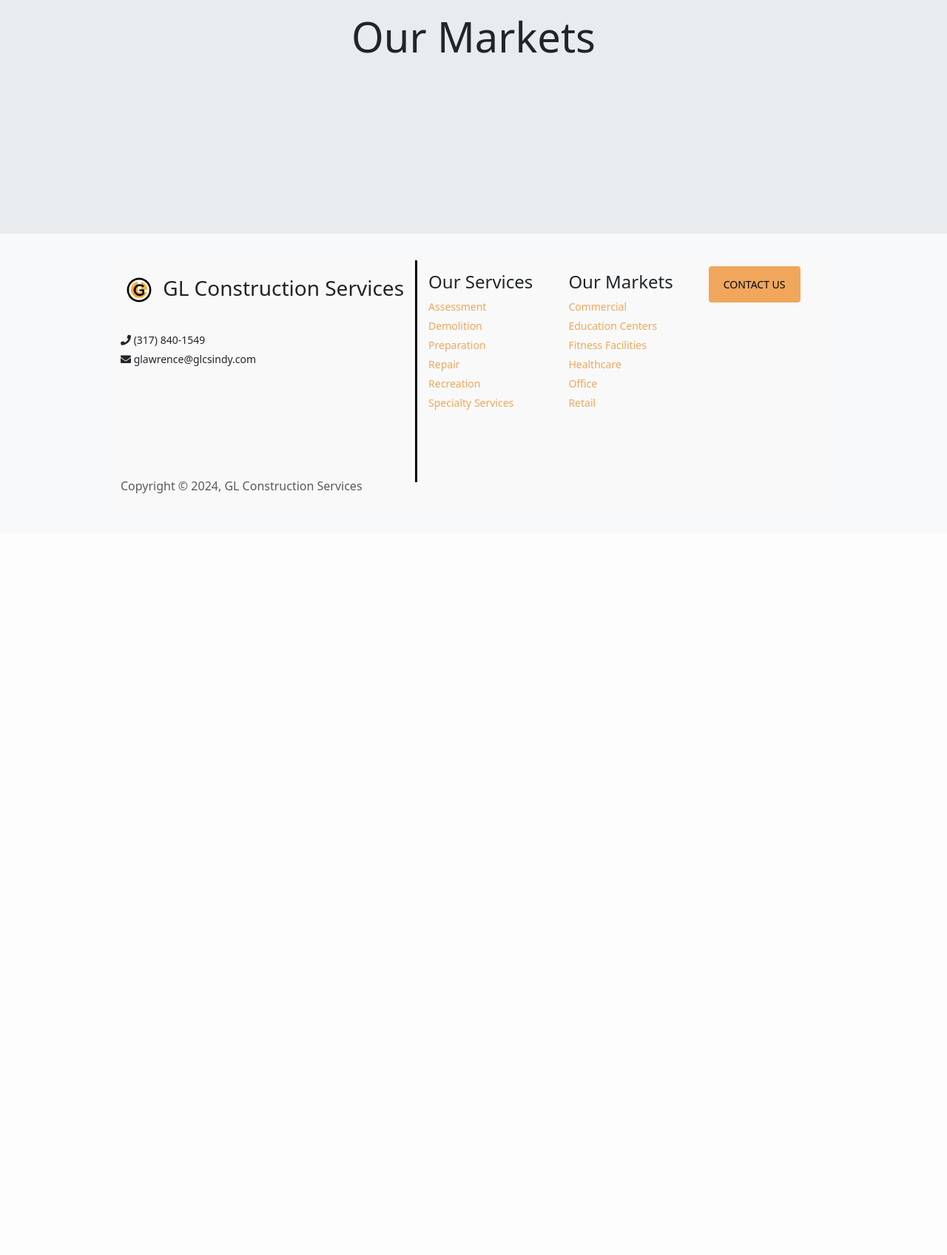
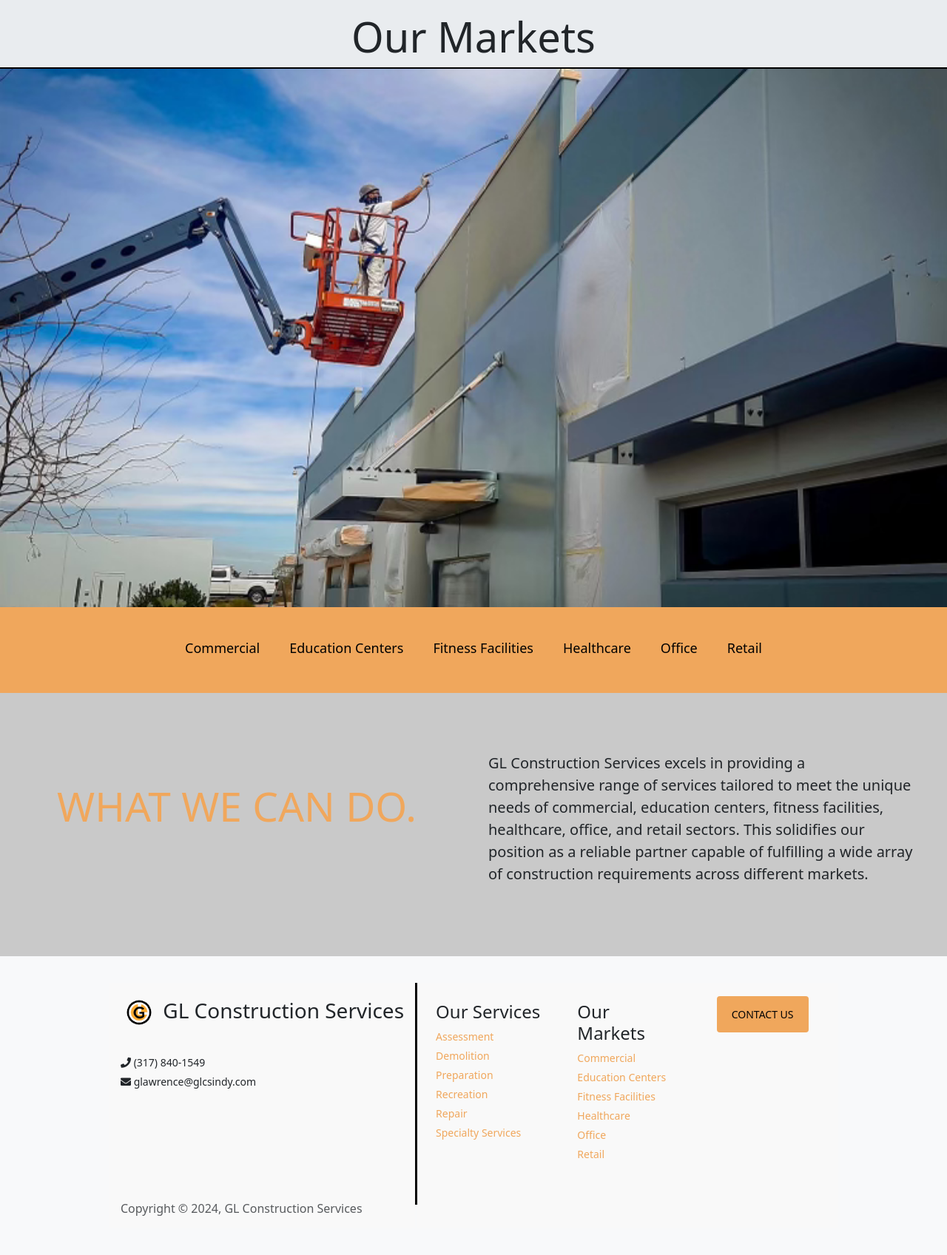
Before and after one commit to kamgreenwald/Gregs-Website, a Flask app: page /our_markets/ in a window 1280 px wide. Shown: the part 80-1777 px from the top of the page at 74% size. Before the commit the page ends 747 px from the top, so only its background shows below. Run offline with Flask 2, Linux system fonts and the light colour scheme.

Commit message:
JAN18 CLASS

```diff
--- a/flaskapp/templates/base.html
+++ b/flaskapp/templates/base.html
@@ -27,12 +27,18 @@
         border: 0px solid #ddd;
         background-color: #f9f9f9;
     }
+    .section_footer2 {
+        flex: 1;
+        padding: 25px;
+        border: 0px solid #ddd;
+        background-color: #f9f9f9;
+    }
     .contact-info_footer {
-        margin-bottom: 5px; /* Adjust the bottom margin */
+        margin-bottom: 5px;
         font-size: 14px;
     }
     .info_footer {
-        margin-bottom: 5px; /* Adjust the bottom margin */
+        margin-bottom: 5px;
         font-size: 14px;
         color:#F0A75C;
     }
@@ -144,16 +150,16 @@
                 <span class="text-muted">Copyright © 2024, GL Construction Services</span>
             </div>
             <div class="vertical"></div>
-            <div class="section_footer">
-                <h4>Our Services</h4>
-                <p class="info_footer">Assessment</p>
-                <p class="info_footer">Demolition</p>
-                <p class="info_footer">Preparation</p>
-                <p class="info_footer">Repair</p>
-                <p class="info_footer">Recreation</p>
-                <p class="info_footer">Specialty Services</p>
+            <div class="section_footer2">
+                <h4><a class="navbar-brand" href="{{ url_for('our_services') }}">Our Services</a></h4>
+                <p class="info_footer"><a class="navbar-brand" href="{{ url_for('our_services_assessment') }}">Assessment</a></p>
+                <p class="info_footer"><a class="navbar-brand" href="{{ url_for('our_services_demolition') }}">Demolition</a></p>
+                <p class="info_footer"><a class="navbar-brand" href="{{ url_for('our_services_preparation') }}">Preparation</a></p>
+                <p class="info_footer"><a class="navbar-brand" href="{{ url_for('our_services_recreation') }}">Recreation</a></p>
+                <p class="info_footer"><a class="navbar-brand" href="{{ url_for('our_services_repair') }}">Repair</a></p>
+                <p class="info_footer"><a class="navbar-brand" href="{{ url_for('our_services_specialty_services') }}">Specialty Services</a></p>
             </div>
-            <div class="section_footer">
+            <div class="section_footer2">
                 <h4>Our Markets</h4>
                 <p class="info_footer">Commercial</p>
                 <p class="info_footer">Education Centers</p>
@@ -162,7 +168,7 @@
                 <p class="info_footer">Office</p>
                 <p class="info_footer">Retail</p>
             </div>
-            <div class="section_footer">
+            <div class="section_footer2">
                 <h4><a href="{{ url_for('contact') }}" class="button_contact">CONTACT US</a></h4>
             </div>
         </div>
--- a/flaskapp/templates/our_markets.html
+++ b/flaskapp/templates/our_markets.html
@@ -4,9 +4,66 @@
 
 {% block content %}
 <div>
-    <h1 class="display-4 text-center">Our Markets</h1>
+  <h1 class="display-4 text-center">Our Markets</h1>
 </div>
 <style>
+    .styled-hr {
+        border: none;
+        height: 2px;
+        background-color: #000;
+        border-color: #000;
+    }
+  .image-container {
+    position: relative;
+    width: 100%;
+    overflow: hidden;
+  }
 
+  .img-fluid {
+    width: 100%;
+    height: auto;
+    display: block;
+    margin: 0;
+    padding: 0;
+    border-top: 2px solid #000;
+  }
+  .thick-bar {
+    width: 100%;
+    height: 110px;
+    background-color: #F0A75C;
+    display: flex;
+    justify-content: center;
+    align-items: center;
+  }
+
+  .thick-bar a {
+    color: #000;
+    text-decoration: none;
+    margin: 0 20px;
+    font-size: 18px;
+  }
+  .thick-bar a:hover {
+    color: #FFF;
+  }
 </style>
+<div class="image-container">
+  <img class="img-fluid" src="{{ url_for('static', filename='images/spraycrop.png') }}" alt="Spray">
+</div>
+<div class="thick-bar">
+  <a href="{{ url_for('index') }}">Commercial</a>
+  <a href="{{ url_for('index') }}">Education Centers</a>
+  <a href="{{ url_for('index') }}">Fitness Facilities</a>
+  <a href="{{ url_for('index') }}">Healthcare</a>
+  <a href="{{ url_for('index') }}">Office</a>
+  <a href="{{ url_for('index') }}">Retail</a>
+</div>
+<div style="width: 100%; text-align: center; background-color: #c9c9c9; border-top: 6px solid #F0A75C; padding: 40px 0;">
+    <div style="width: 50%; float: left; color: #F0A75C; padding: 80px 20px;">
+        <h3 style="font-size: 55px;">WHAT WE CAN DO.</h3>
+    </div>
+    <div style="width: 48%; float: left; padding: 40px 20px; display: flex; flex-direction: column; align-items: center; text-align: left;">
+        <p style="font-size: 20px;">GL Construction Services excels in providing a comprehensive range of services tailored to meet the unique needs of commercial, education centers, fitness facilities, healthcare, office, and retail sectors. This solidifies our position as a reliable partner capable of fulfilling a wide array of construction requirements across different markets.</p>
+    </div>
+    <div style="clear: both;"></div>
+</div>
 {% endblock %}
```
Also changed, not shown: flaskapp/static/images/spraycrop.png (added).
